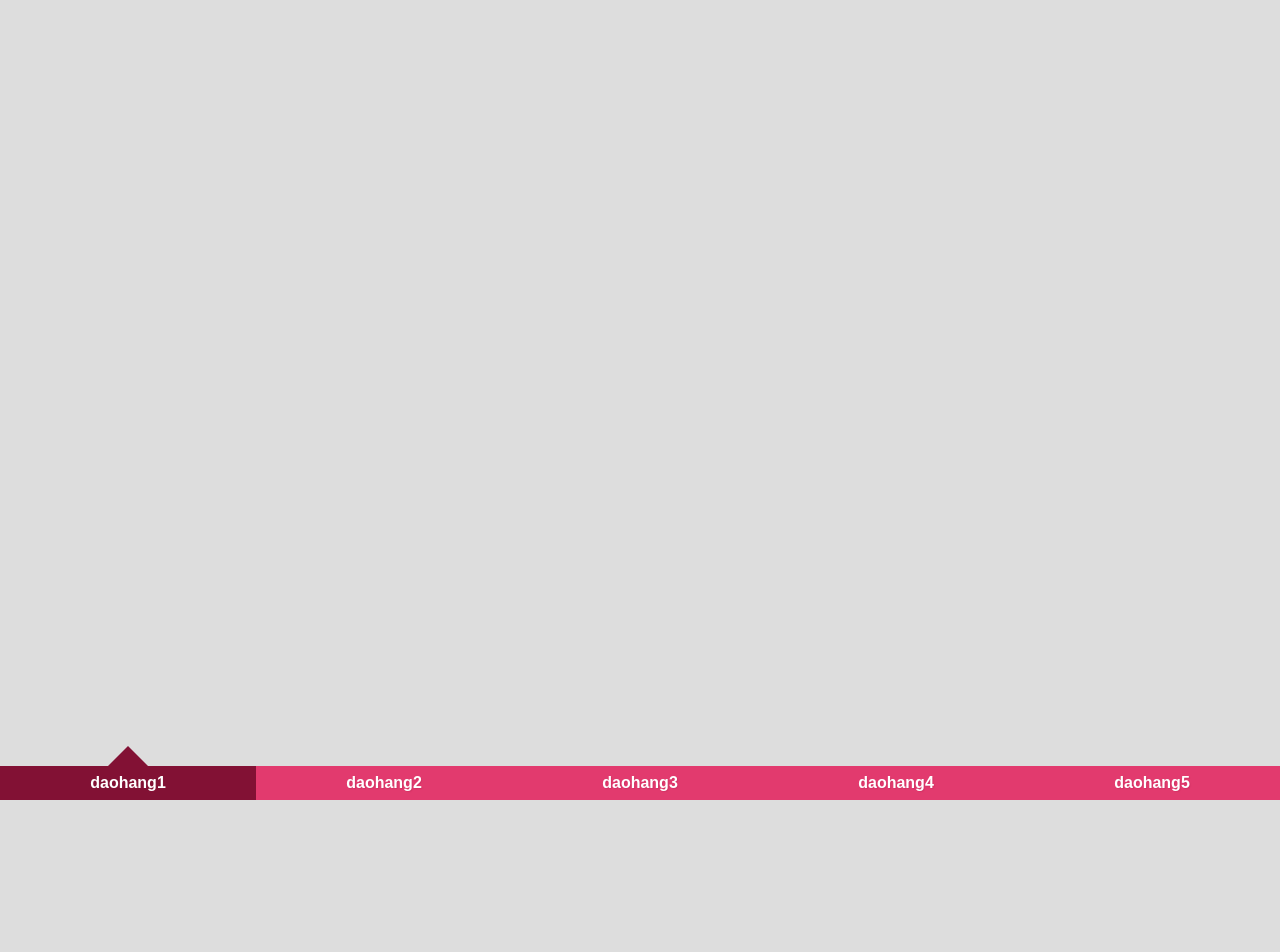
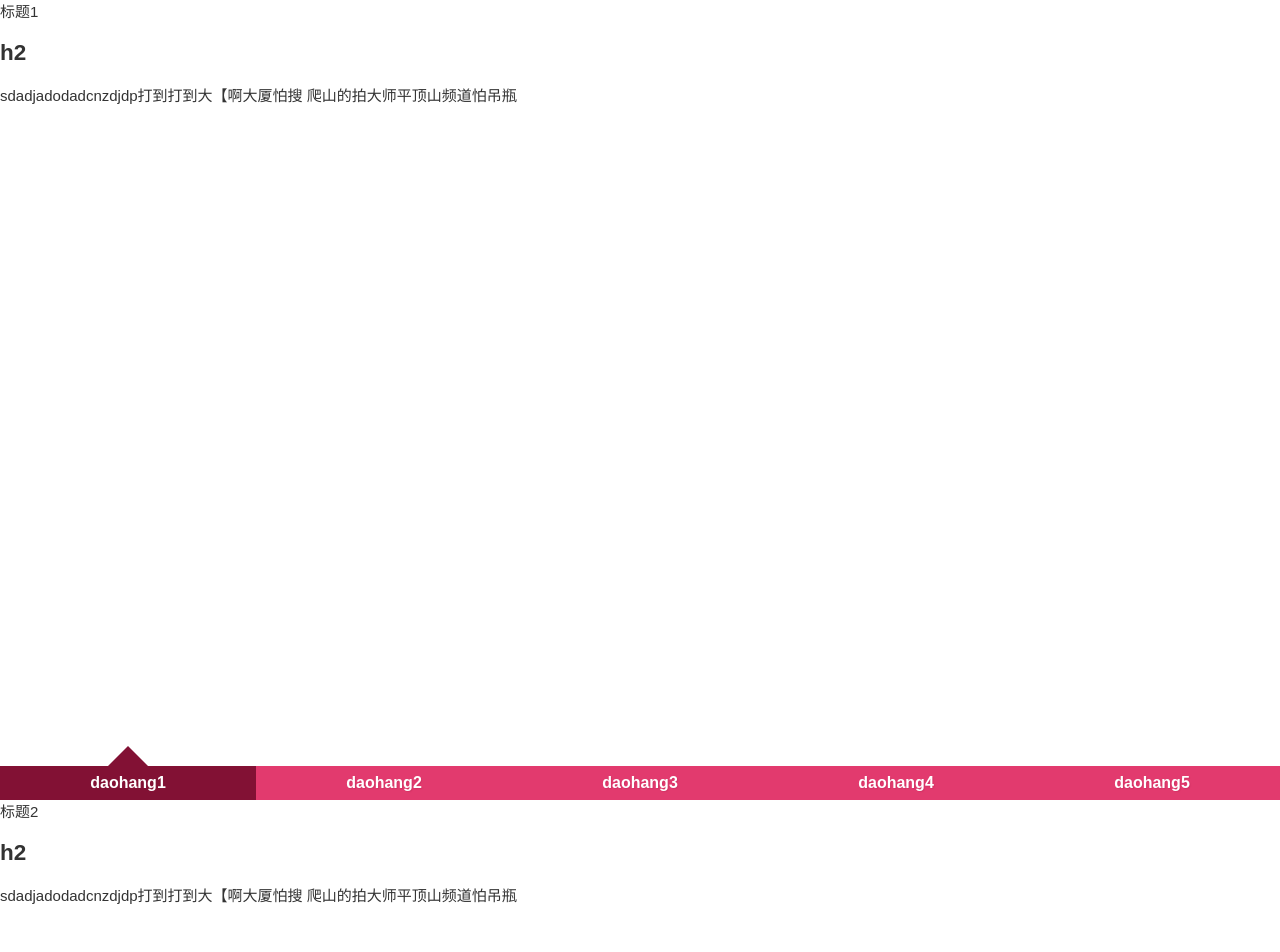
Before and after one commit to ryuzheng/1ke-front-end-class-homework, a plain HTML site: page class12/index.html in a window 1280 px wide. Shown: the top 952 px of the page. Before the commit the page ends 800 px from the top, so only its background shows below. Drawn offline with Linux system fonts and the light colour scheme.

Commit message:
add content

```diff
--- a/class12/css/main.css
+++ b/class12/css/main.css
@@ -36,6 +36,7 @@ a {
   line-height: 34px;
   position: fixed;
   bottom: 0;
+  cursor: pointer;
 }
 .st-container>input {
   opacity: 0;
@@ -83,3 +84,43 @@ a {
 .st-container input:hover+a {
   background: #AD244F;
 }
+
+/**内容**/
+
+.st-scroll, .st-panel {
+  width: 100%;
+  height: 100%;
+  position: relative;
+}
+.st-scroll {
+  left: 0;
+  top: 0;
+  -webkit-transform: translate3d(0, 0, 0);
+  /**-moz-transform**/
+  -webkit-backface-visibility: hidden;
+}
+.st-panel {
+  background: #fff;
+  overflow: hidden;
+}
+
+#st-control-1:checked ~ .st-scroll {
+  -webkit-transform:translateY(0%);
+  -moz-transform:translateY(0%);
+}
+
+#st-control-2:checked ~ .st-scroll {
+  -webkit-transform:translateY(-100%);
+}
+
+#st-control-3:checked ~ .st-scroll {
+  -webkit-transform:translateY(-200%);
+}
+
+#st-control-4:checked ~ .st-scroll {
+  -webkit-transform:translateY(-300%);
+}
+
+#st-control-5:checked ~ .st-scroll {
+  -webkit-transform:translateY(-400%);
+}
--- a/class12/index.html
+++ b/class12/index.html
@@ -1,5 +1,6 @@
 <!DOCTYPE html>
 <html lang="en">
+
 <head>
   <meta charset="UTF-8">
   <meta http-equiv="X-UA-Compatible" content="IE-edge,chrome=1">
@@ -9,6 +10,7 @@
   <link rel="stylesheet" href="css/main.css">
   <script src="js/prefixfree.min.js" charset="utf-8"></script>
 </head>
+
 <body>
   <div class="container">
     <div class="st-container">
@@ -26,11 +28,34 @@
       <!--nav end-->
       <!--content begin-->
       <div class="st-scroll">
-        <section class="st-panel" id="st-panel-1"></section>
-
+        <section class="st-panel" id="st-panel-1">
+          <div>标题1</div>
+          <h2>h2</h2>
+          <p>sdadjadodadcnzdjdp打到打到大【啊大厦怕搜 爬山的拍大师平顶山频道怕吊瓶</p>
+        </section>
+        <section class="st-panel" id="st-panel-2">
+          <div>标题2</div>
+          <h2>h2</h2>
+          <p>sdadjadodadcnzdjdp打到打到大【啊大厦怕搜 爬山的拍大师平顶山频道怕吊瓶</p>
+        </section>
+        <section class="st-panel" id="st-panel-3">
+          <div>标题3</div>
+          <h2>h2</h2>
+          <p>sdadjadodadcnzdjdp打到打到大【啊大厦怕搜 爬山的拍大师平顶山频道怕吊瓶</p>
+        </section>
+        <section class="st-panel" id="st-panel-4">
+          <div>标题4</div>
+          <h2>h2</h2>
+          <p>sdadjadodadcnzdjdp打到打到大【啊大厦怕搜 爬山的拍大师平顶山频道怕吊瓶</p>
+        </section>
+        <section class="st-panel" id="st-panel-5">
+          <div>标题5</div>
+          <h2>h2</h2>
+          <p>sdadjadodadcnzdjdp打到打到大【啊大厦怕搜 爬山的拍大师平顶山频道怕吊瓶</p>
         </section>
       </div>
     </div>
   </div>
 </body>
+
 </html>
```
